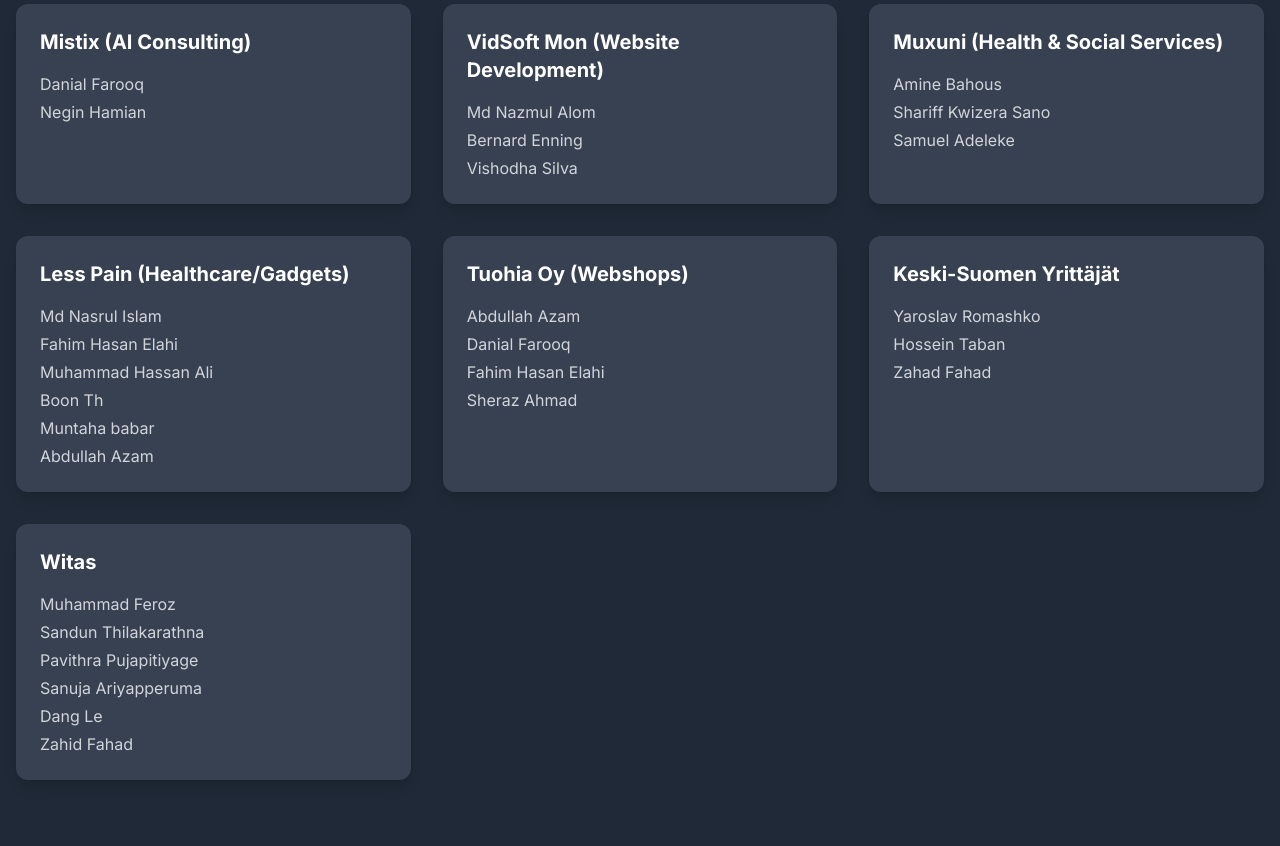
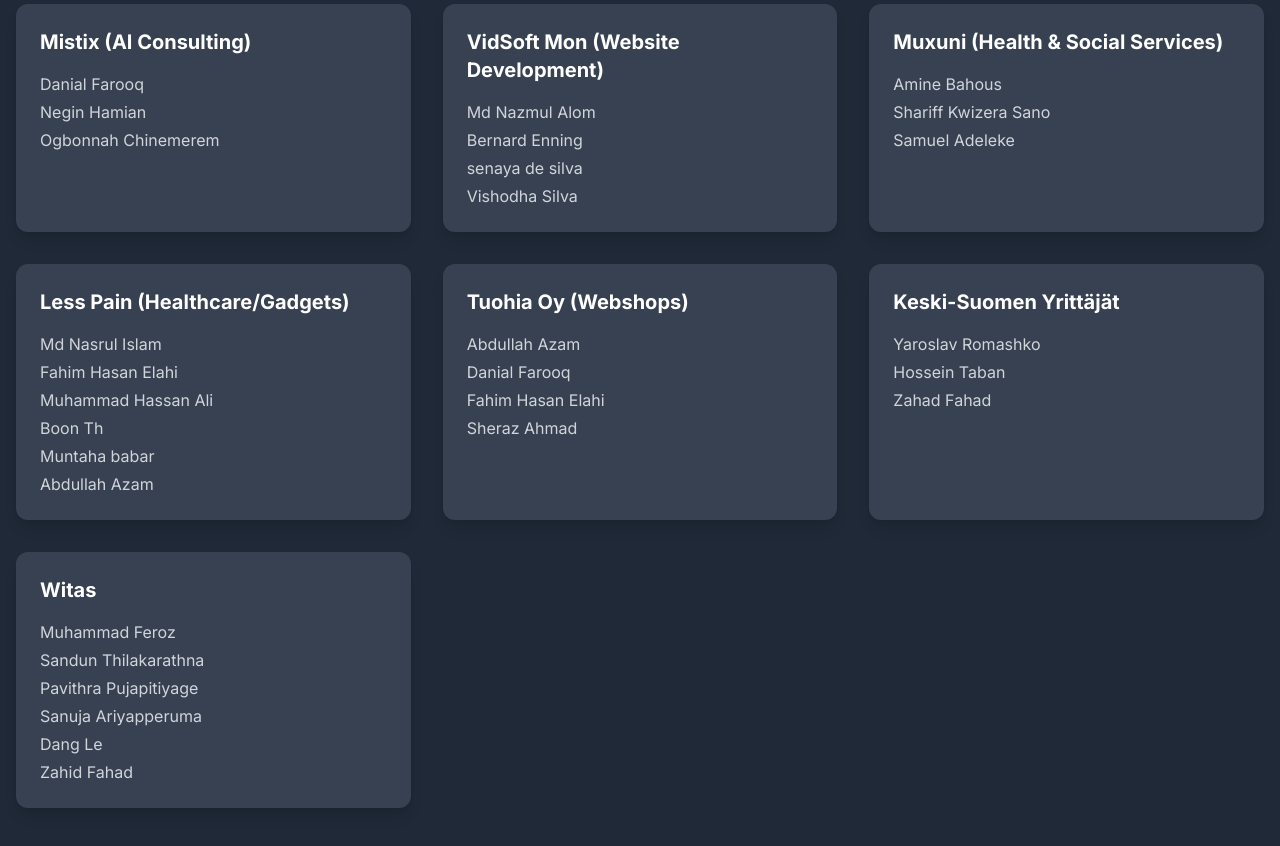
Before and after one commit to ehsanmohajer/ViitasaariHackathon, a plain HTML site: page index.html in a window 1280 px wide. Shown: the part 2780-3626 px from the top of the page. Drawn offline with nearby package versions, Linux system fonts and the light colour scheme.

Commit message:
Update index.html

```diff
--- a/index.html
+++ b/index.html
@@ -237,6 +237,7 @@
                         <ul class="mt-4 space-y-1 text-gray-300">
                             <li>Danial Farooq</li>
                             <li>Negin Hamian</li>
+                            <li>Ogbonnah Chinemerem</li>
 
 
 
@@ -248,7 +249,8 @@
                         <ul class="mt-4 space-y-1 text-gray-300">
                             <li>Md Nazmul Alom</li>
                             <li>Bernard Enning</li>
-                             <li>Vishodha Silva</li>
+                             <li>senaya de silva</li>
+                            <li>Vishodha Silva</li>
                         </ul>
                     </div>
                     <!-- Team: Muxuni -->
```
